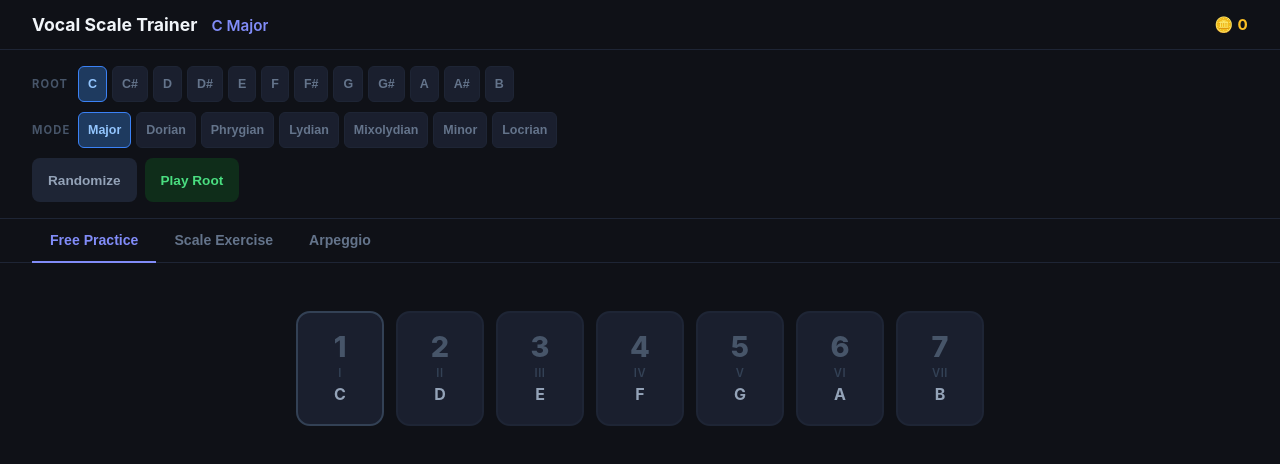
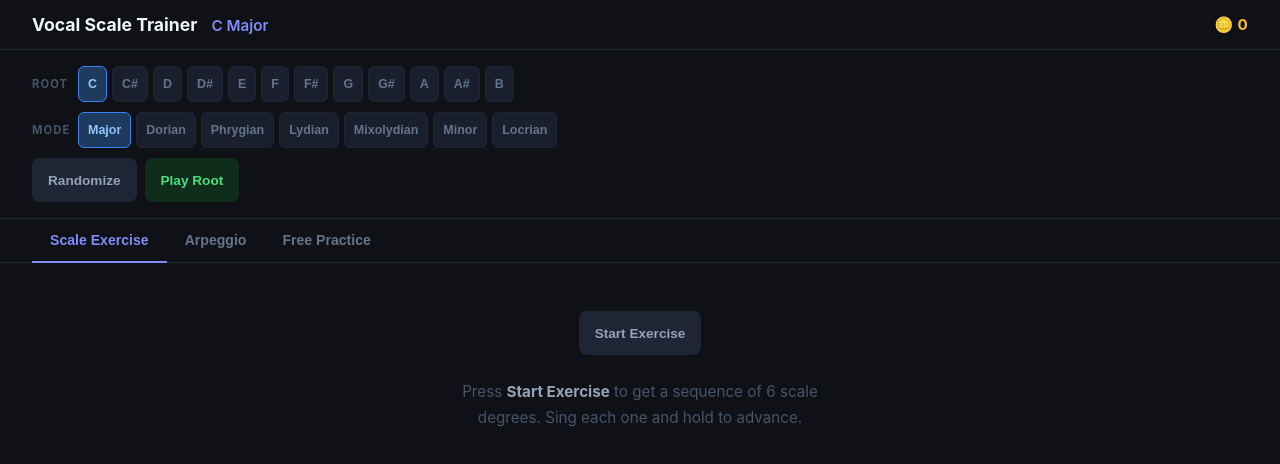
Before and after one commit to yehonatanmizrachi/vocal-trainer, a React (Vite) app: page / in a window 1280 px wide. Both pictures are taken after a click on the button "Start Practicing". Shown: the top 464 px of the page. Built offline with nearby package versions, Linux system fonts and the light colour scheme; no server answers.

Commit message:
Small fixes

```diff
--- a/src/App.css
+++ b/src/App.css
@@ -339,7 +339,7 @@ body {
   max-width: 720px;
 }
 
-.exercise-header { display: flex; align-items: center; gap: 16px; }
+.exercise-header { display: flex; align-items: center; justify-content: center; gap: 16px; }
 
 .exercise-progress { font-size: 0.85rem; color: #64748b; font-variant-numeric: tabular-nums; }
 
--- a/src/App.jsx
+++ b/src/App.jsx
@@ -34,7 +34,7 @@ function playCoinSound() {
 
 export default function App() {
   const [showWelcome, setShowWelcome] = useState(true);
-  const [tab, setTab] = useState('practice');
+  const [tab, setTab] = useState('exercise');
   const [coins, setCoins] = useState(0);
 
   const { scale, setRootPc, setModeIndex, randomize, playRoot } = useScale();
@@ -95,7 +95,7 @@ export default function App() {
       />
 
       <nav className="tab-bar">
-        {['practice', 'exercise', 'arpeggio'].map(t => (
+        {['exercise', 'arpeggio', 'practice'].map(t => (
           <button
             key={t}
             className={`tab-btn${tab === t ? ' active' : ''}`}
```
Also changed, not shown: 1 other file (tests, documents, lock files or other folders).
